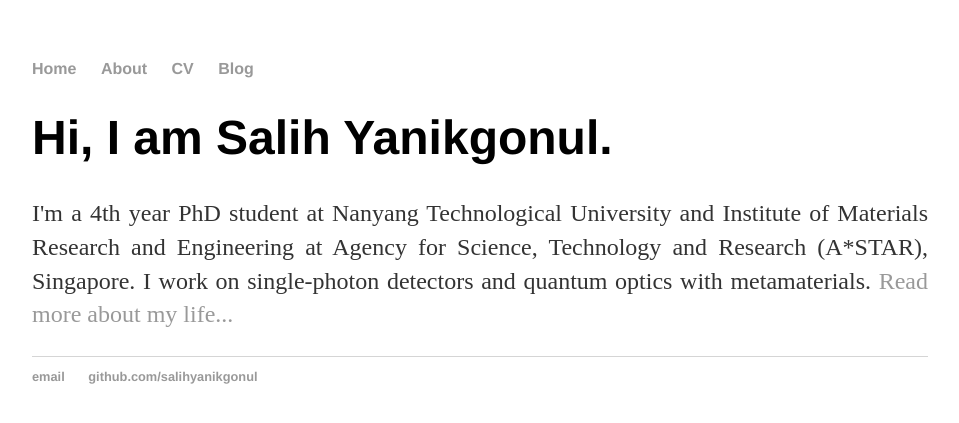
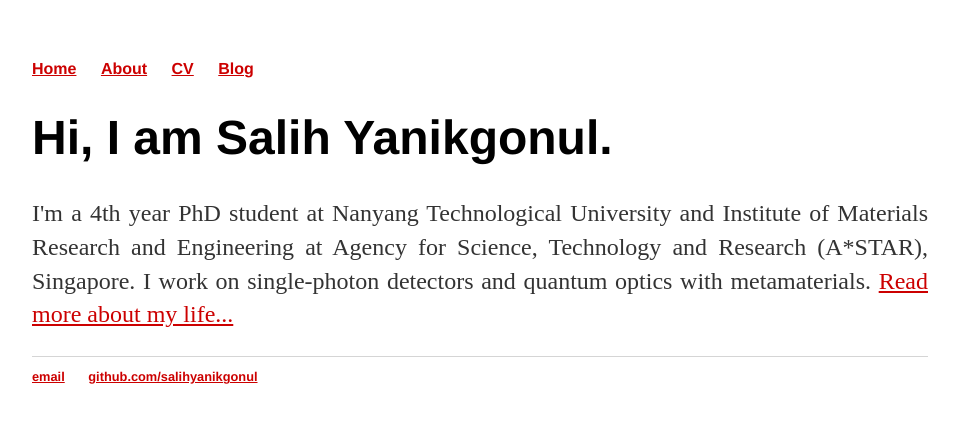
Before and after one commit to salihyanikgonul/salihyanikgonul.github.io, a Jekyll site: the page built from index.html, in a window 1280 px wide. Shown: the top 423 px of the page, without its empty margins (160-1119 px from the left). Built offline with Jekyll 4.4.1, drawn with Linux system fonts in a browser that asks for light colours.

Commit message:
Hyperlink colors changed

```diff
--- a/css/main.css
+++ b/css/main.css
@@ -13,13 +13,17 @@ nav ul li, footer ul li {
     display: inline;
     margin-right: 20px;
 }
-a {
-    text-decoration: none;
-    color: #999;
+
+a:link {
+color: #cc0000;
+}
+a:visited {
+color: #999999;
 }
 a:hover {
-    text-decoration: underline;
+color: #ff3300;
 }
+
 h1 {
     font-size: 3em;
     font-family:'Helvetica', 'Arial', 'Sans-Serif';
```
